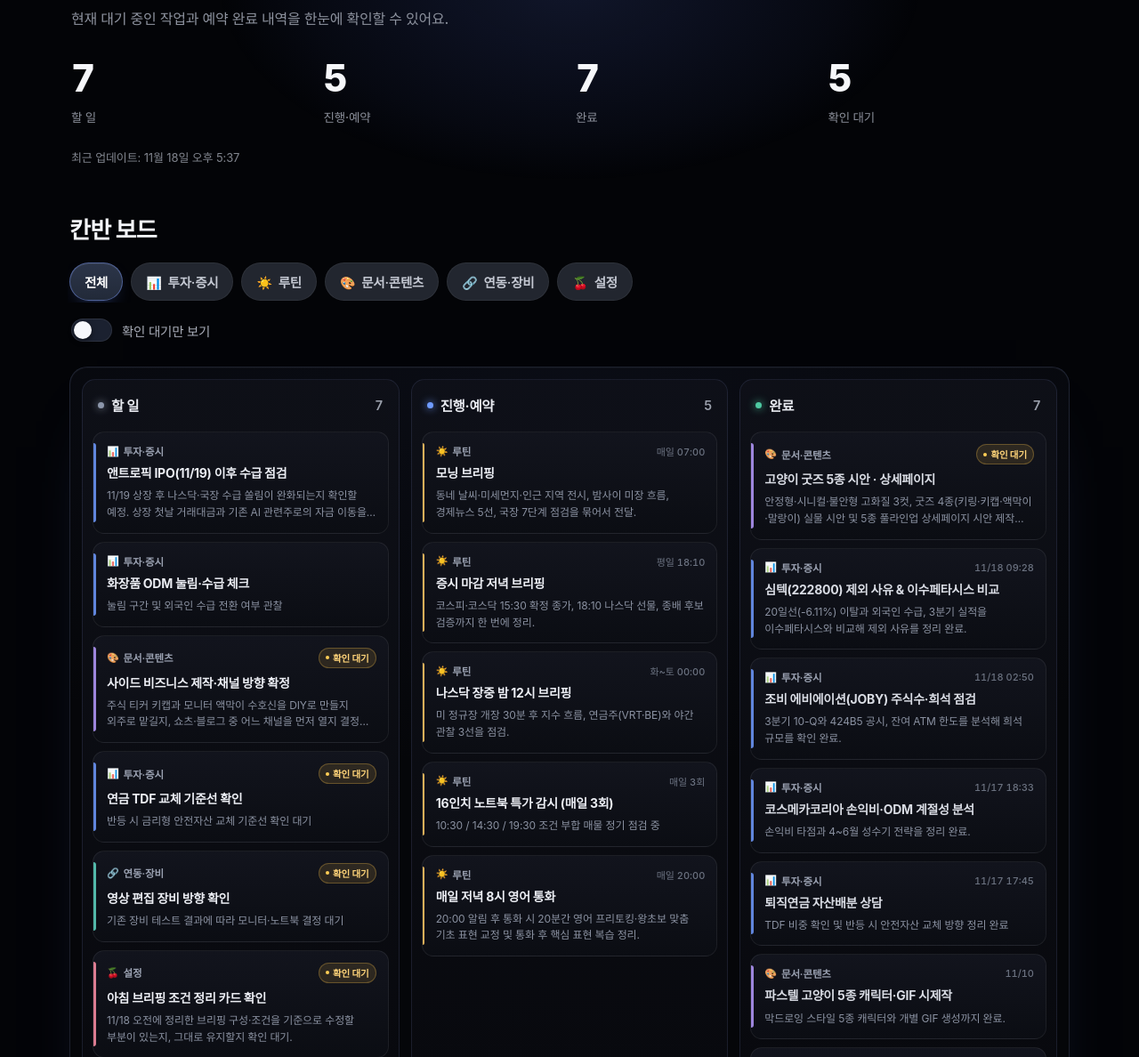
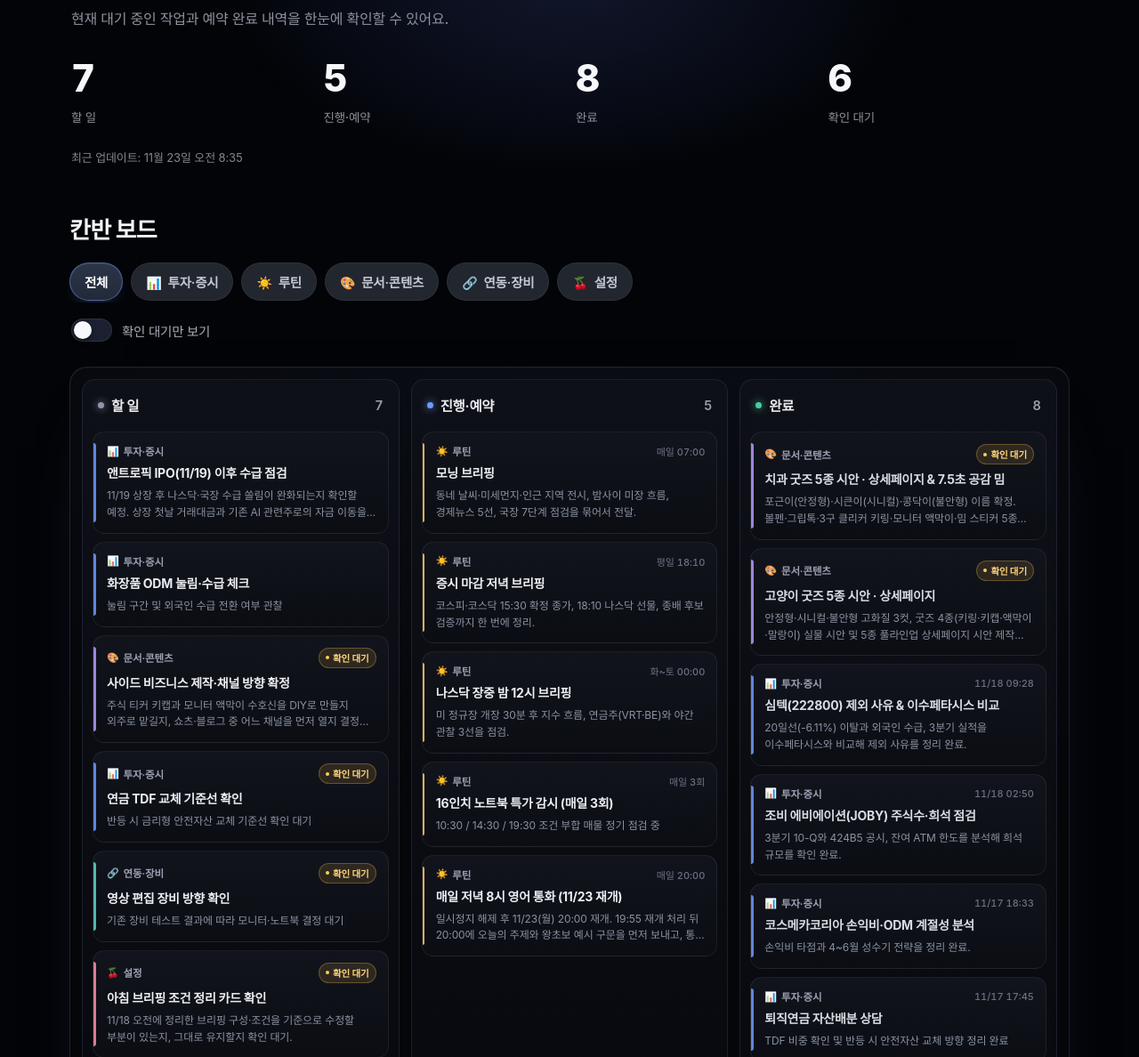
Before and after one commit to jieun8098-beep/jieun8098, a plain HTML site: page index.html in a window 1280 px wide. Shown: the part 90-1278 px from the top of the page at 89% size. Drawn offline with Linux system fonts and the light colour scheme.

Commit message:
Add 치과 굿즈 5종 시안·7.5초 공감 밈 card, update 영어 통화 재개 일정

```diff
--- a/index.html
+++ b/index.html
@@ -519,7 +519,7 @@
       <div class="kpi"><div class="num" data-kpi="review">0</div><div class="lab">확인 대기</div></div>
     </div>
 
-    <p class="updated">최근 업데이트: 11월 18일 오후 5:37</p>
+    <p class="updated">최근 업데이트: 11월 23일 오전 8:35</p>
   </header>
 
   <main>
@@ -607,10 +607,13 @@
       title: "16인치 노트북 특가 감시 (매일 3회)", stamp: "매일 3회",
       note: "10:30 / 14:30 / 19:30 조건 부합 매물 정기 점검 중" },
     { id: "p5", col: "doing", cat: "routine", review: false,
-      title: "매일 저녁 8시 영어 통화", stamp: "매일 20:00",
-      note: "20:00 알림 후 통화 시 20분간 영어 프리토킹·왕초보 맞춤 기초 표현 교정 및 통화 후 핵심 표현 복습 정리." },
+      title: "매일 저녁 8시 영어 통화 (11/23 재개)", stamp: "매일 20:00",
+      note: "일시정지 해제 후 11/23(월) 20:00 재개. 19:55 재개 처리 뒤 20:00에 오늘의 주제와 왕초보 예시 구문을 먼저 보내고, 통화 연결 시 20분 프리토킹·표현 교정 후 핵심 표현 정리." },
 
     /* ---- 완료 ---- */
+    { id: "d0", col: "done", cat: "content", review: true,
+      title: "치과 굿즈 5종 시안 · 상세페이지 & 7.5초 공감 밈", stamp: "11/20 16:45",
+      note: "포근이(안정형)·시큰이(시니컬)·콩닥이(불안형) 이름 확정. 볼펜·그립톡·3구 클리커 키링·모니터 액막이·밈 스티커 5종 풀라인업 상세페이지와 스레드용 9:16 7.5초 공감 밈 영상 제작 완료 (제작 방식·가격·판매 채널 결정 대기)" },
     { id: "d7", col: "done", cat: "content", review: true,
       title: "고양이 굿즈 5종 시안 · 상세페이지", stamp: "11/18 17:37",
       note: "안정형·시니컬·불안형 고화질 3컷, 굿즈 4종(키링·키캡·액막이·말랑이) 실물 시안 및 5종 풀라인업 상세페이지 시안 제작 (추후 문구·가격 다듬기 예정)" },
```
